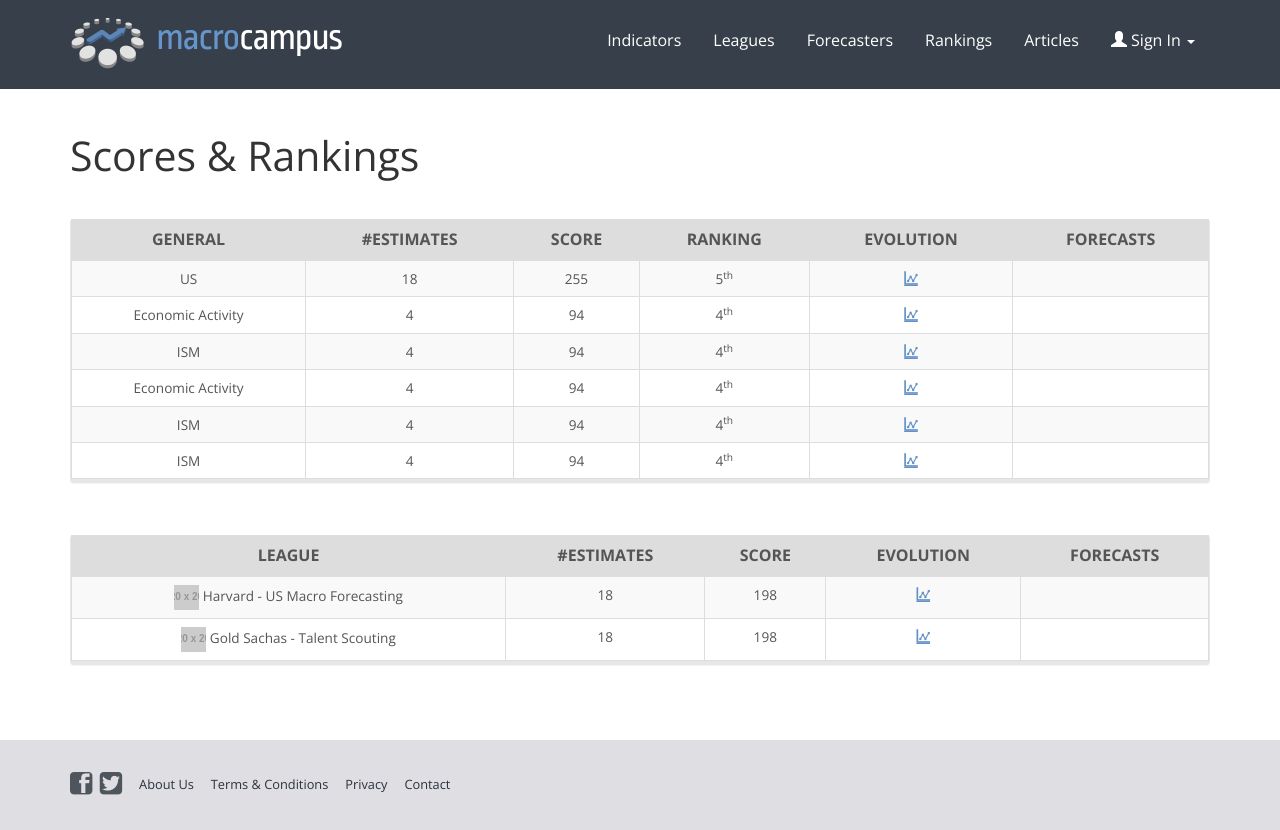
After one commit to ekersten/javadoc_primeros_pasos, a PHP site: page /usr005a.php in a window 1280 px wide. The commit adds this page. Run offline with PHP 8.4, Linux system fonts and the light colour scheme; grey boxes labelled with a size stand in for pictures from a placeholder-image service; style sheets or scripts are compiled from the project's sources; some libraries are stand-ins or nearby versions.

Commit message:
gregados iconos y paginas

```diff
--- a/less/icomoon.less
+++ b/less/icomoon.less
@@ -65,3 +65,9 @@
 .icon-alarm:before {
 	content: "\e60b";
 }
+.icon-bubble:before {
+	content: "\e60d";
+}
+.icon-eye:before {
+	content: "\e60f";
+}
--- a/less/styles.less
+++ b/less/styles.less
@@ -659,6 +659,10 @@ footer, .page-wrap:after {
 			.text-center();
 		}
 	}
+
+	// .articles{
+
+	// }
 }
 /* fin pagina detalle del indicador */
 
--- /dev/null
+++ b/usr005a.php
@@ -0,0 +1,155 @@
+<!DOCTYPE html>
+<html>
+<head>
+	<meta charset="utf-8">
+	<meta http-equiv="X-UA-Compatible" content="IE=edge">
+	<title>Macro Campus</title>
+	<link href='http://fonts.googleapis.com/css?family=Ropa+Sans|Open+Sans:400,300,700' rel='stylesheet' type='text/css'/>
+	<link rel="stylesheet" href="css/macrocampus.css"/>
+</head>
+<body>
+	<div class="page-wrap">
+		<?php include('includes/header.php'); ?>
+		<section class="container-fluid user-registration">
+			<div class="row">
+				<div class="col-xs-12">
+					<h1>Scores & Rankings</h1>
+				</div>
+			</div>
+			<!-- fila2 -->
+			<div class="row margin-top">
+				<div class="col-xs-12">
+				<div class="panel panel-primary no-padding">
+					<div class=" panel-body">
+							<table class="table table-striped table-bordered ranking">
+								<thead>
+									<tr>
+										<th>General</th>
+										<th>#Estimates</th>
+										<th>Score</th>
+										<th>Ranking</th>
+										<th>Evolution</th>
+										<th>Forecasts</th>
+									</tr>
+								</thead>
+								<tbody>
+									<tr>
+										<td>US</td>
+										<td>18</td>
+										<td>255</td>
+										<td>5<sup>th</sup></td>
+										<td>
+											<a href="#" class="icon icon-stats"></a>
+										</td>
+										<td></td>
+									</tr>
+									<tr>
+										<td>Economic Activity</td>
+										<td>4</td>
+										<td>94</td>
+										<td>4<sup>th</sup></td>
+										<td>
+											<a href="#" class="icon icon-stats"></a>
+										</td>
+										<td></td>
+									</tr>
+									<tr>
+										<td>ISM</td>
+										<td>4</td>
+										<td>94</td>
+										<td>4<sup>th</sup></td>
+										<td>
+											<a href="#" class="icon icon-stats"></a>
+										</td>
+										<td></td>
+									</tr>
+									<tr>
+										<td>Economic Activity</td>
+										<td>4</td>
+										<td>94</td>
+										<td>4<sup>th</sup></td>
+										<td>
+											<a href="#" class="icon icon-stats"></a>
+										</td>
+										<td></td>
+									</tr>
+									<tr>
+										<td>ISM</td>
+										<td>4</td>
+										<td>94</td>
+										<td>4<sup>th</sup></td>
+										<td>
+											<a href="#" class="icon icon-stats"></a>
+										</td>
+										<td></td>
+									</tr>
+									<tr>
+										<td>ISM</td>
+										<td>4</td>
+										<td>94</td>
+										<td>4<sup>th</sup></td>
+										<td>
+											<a href="#" class="icon icon-stats"></a>
+										</td>
+										<td></td>
+									</tr>
+								</tbody>
+							</table>
+						</div>
+				</div>
+				</div>
+			</div>
+			<!-- fin fila2 -->
+			<!-- fila3 -->
+			<div class="row margin-top">
+				<div class="col-xs-12">
+				<div class="panel panel-primary no-padding">
+					<div class=" panel-body">
+							<table class="table table-striped table-bordered ranking">
+								<thead>
+									<tr>
+										<th>League</th>
+										<th>#Estimates</th>
+										<th>Score</th>
+										<th>Evolution</th>
+										<th>Forecasts</th>
+									</tr>
+								</thead>
+								<tbody>
+									<tr>
+										<td><img src="http://placehold.it/20x20" width="25"alt=""> Harvard - US Macro Forecasting</td>
+										<td>18</td>
+										<td>198</td>
+										<td><a href="#" class="icon icon-stats"></a></td>
+										<td></td>
+									</tr>
+									<tr>
+										<td><img src="http://placehold.it/20x20" width="25"alt=""> Gold Sachas - Talent Scouting</td>
+										<td>18</td>
+										<td>198</td>
+										<td><a href="#" class="icon icon-stats"></a></td>
+										<td></td>
+									</tr>
+
+								</tbody>
+							</table>
+						</div>
+				</div>
+				</div>
+			</div>
+			<!-- fin fila3 -->
+
+
+			<!-- fila3 -->
+			<!-- fin fila3 -->
+			<!-- fila 4 -->
+			<!-- fin fila4 -->
+
+		</section>
+	</div>
+	<?php include('includes/footer.php'); ?>
+	<script src="//code.jquery.com/jquery-1.11.0.min.js"></script>
+	<script src="js/bootstrap.min.js"></script>
+	<script src="js/script.js"></script>
+</body>
+</html>
```
Also changed, not shown: ind002.php (+29 -1 lines), fonts/icomoon.ttf, fonts/icomoon.woff, 2 other files.
